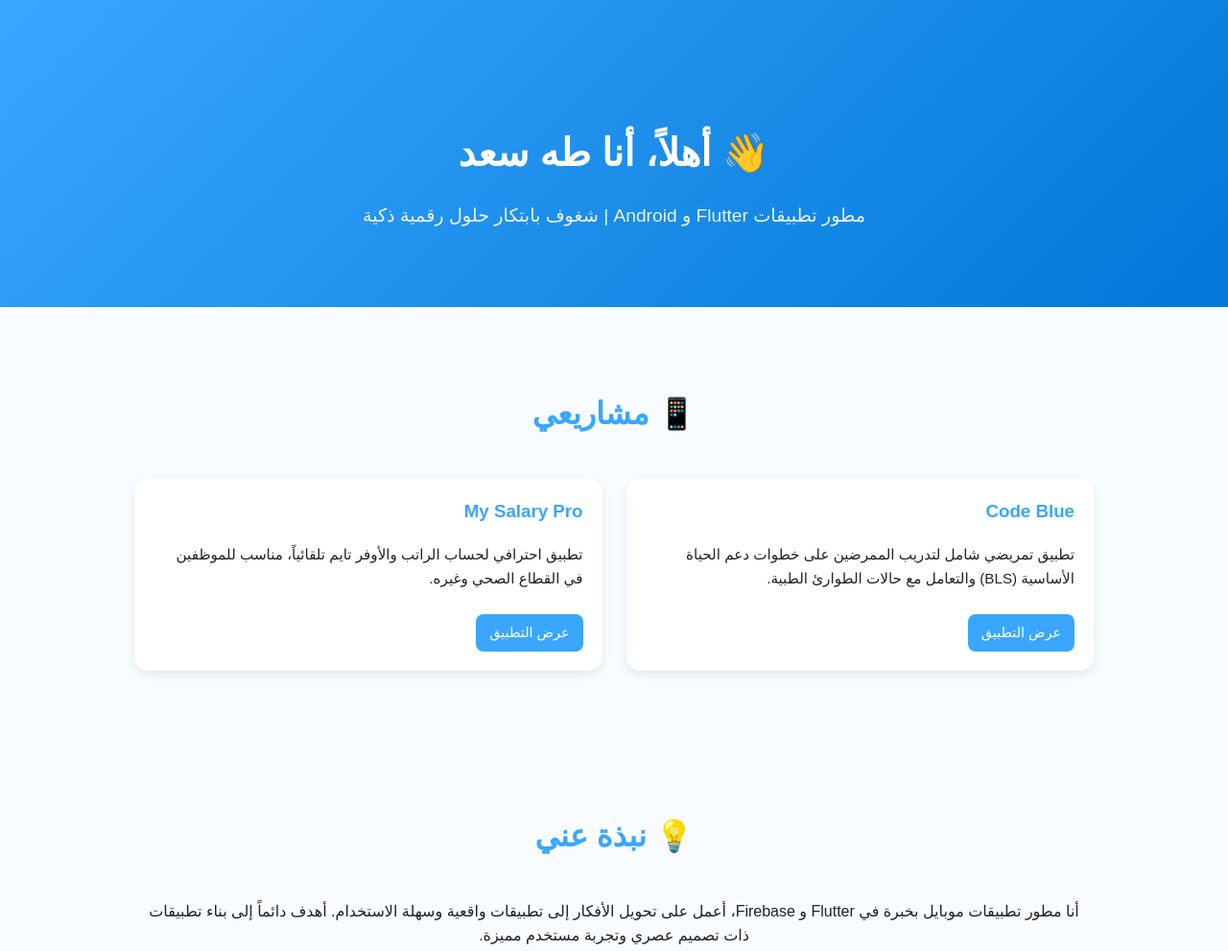
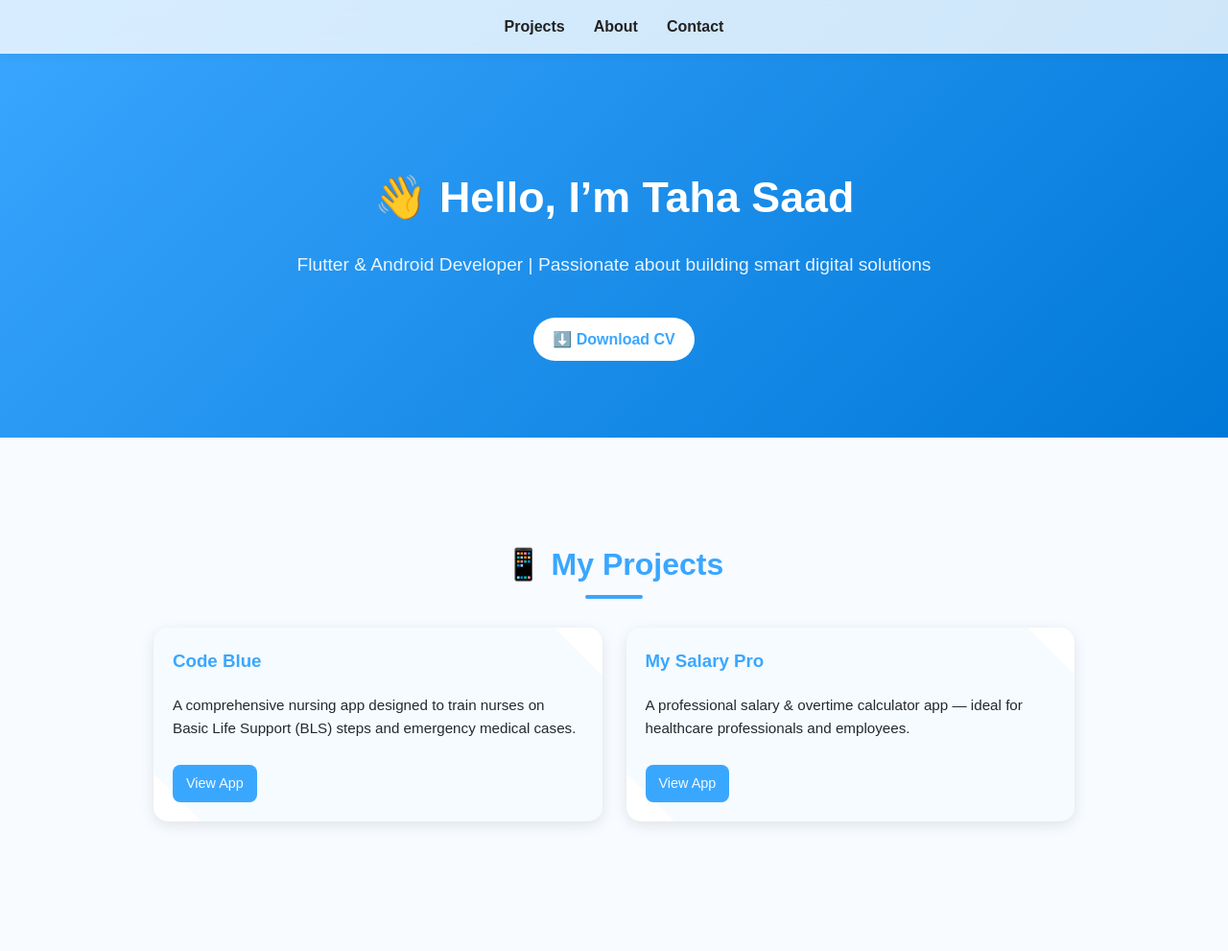
Before and after one commit to tahaSaad567/Taha, a plain HTML site: page index.html in a window 1280 px wide. Shown: the top 991 px of the page at 96% size. Drawn offline with Linux system fonts and the light colour scheme.

Commit message:
Update index.html

```diff
--- a/index.html
+++ b/index.html
@@ -1,36 +1,69 @@
 <!DOCTYPE html>
-<html lang="ar" dir="rtl">
+<html lang="en" dir="ltr">
 <head>
   <meta charset="UTF-8">
   <meta name="viewport" content="width=device-width, initial-scale=1.0">
-  <title>بورتفوليو — طه سعد</title>
+  <title>Taha Saad — Portfolio</title>
   <style>
     :root {
       --main-color: #3aa6ff;
       --bg-color: #f8fbff;
       --text-color: #222;
       --card-bg: #fff;
-      --shadow: 0 4px 10px rgba(0, 0, 0, 0.08);
+      --shadow: 0 4px 15px rgba(0, 0, 0, 0.1);
+      --transition: all 0.4s ease;
+    }
+
+    * {
+      box-sizing: border-box;
     }
 
     body {
-      font-family: "Cairo", sans-serif;
+      font-family: "Poppins", sans-serif;
       background-color: var(--bg-color);
       margin: 0;
       color: var(--text-color);
       line-height: 1.6;
       scroll-behavior: smooth;
+      overflow-x: hidden;
+    }
+
+    /* Navbar */
+    nav {
+      position: fixed;
+      top: 0;
+      width: 100%;
+      background: rgba(255, 255, 255, 0.8);
+      backdrop-filter: blur(10px);
+      box-shadow: 0 2px 10px rgba(0, 0, 0, 0.05);
+      display: flex;
+      justify-content: center;
+      gap: 30px;
+      padding: 15px 0;
+      z-index: 1000;
+    }
+
+    nav a {
+      text-decoration: none;
+      color: var(--text-color);
+      font-weight: 600;
+      transition: var(--transition);
+    }
+
+    nav a:hover {
+      color: var(--main-color);
     }
 
     header {
       text-align: center;
-      padding: 100px 20px 60px;
+      padding: 140px 20px 80px;
       background: linear-gradient(135deg, var(--main-color), #0078d7);
       color: white;
+      animation: fadeIn 1s ease-out;
     }
 
     header h1 {
-      font-size: 2.5rem;
+      font-size: 2.8rem;
       margin-bottom: 10px;
     }
 
@@ -39,10 +72,36 @@
       opacity: 0.9;
     }
 
+    .btn {
+      display: inline-block;
+      margin-top: 20px;
+      background: white;
+      color: var(--main-color);
+      padding: 10px 20px;
+      border-radius: 30px;
+      text-decoration: none;
+      font-weight: bold;
+      transition: var(--transition);
+    }
+
+    .btn:hover {
+      background: var(--main-color);
+      color: white;
+      transform: scale(1.05);
+    }
+
     section {
-      padding: 60px 20px;
+      padding: 80px 20px;
       max-width: 1000px;
       margin: auto;
+      opacity: 0;
+      transform: translateY(30px);
+      transition: opacity 0.8s ease, transform 0.8s ease;
+    }
+
+    section.visible {
+      opacity: 1;
+      transform: translateY(0);
     }
 
     h2 {
@@ -50,6 +109,19 @@
       color: var(--main-color);
       margin-bottom: 40px;
       font-size: 2rem;
+      position: relative;
+    }
+
+    h2::after {
+      content: "";
+      position: absolute;
+      width: 60px;
+      height: 4px;
+      background: var(--main-color);
+      left: 50%;
+      transform: translateX(-50%);
+      bottom: -10px;
+      border-radius: 2px;
     }
 
     .projects {
@@ -63,11 +135,29 @@
       border-radius: 15px;
       box-shadow: var(--shadow);
       padding: 20px;
-      transition: transform 0.3s ease;
+      transition: var(--transition);
+      position: relative;
+      overflow: hidden;
+    }
+
+    .project-card::before {
+      content: "";
+      position: absolute;
+      top: -50%;
+      left: -50%;
+      width: 200%;
+      height: 200%;
+      background: rgba(58, 166, 255, 0.05);
+      transform: rotate(45deg);
+      transition: var(--transition);
+    }
+
+    .project-card:hover::before {
+      background: rgba(58, 166, 255, 0.1);
     }
 
     .project-card:hover {
-      transform: translateY(-8px);
+      transform: translateY(-8px) scale(1.02);
     }
 
     .project-card h3 {
@@ -88,7 +178,7 @@
       padding: 8px 14px;
       border-radius: 8px;
       font-size: 0.9rem;
-      transition: background 0.3s;
+      transition: var(--transition);
     }
 
     .project-card a:hover {
@@ -105,10 +195,12 @@
       text-decoration: none;
       font-weight: bold;
       font-size: 1.1rem;
+      transition: var(--transition);
     }
 
     .contact a:hover {
       text-decoration: underline;
+      color: #0078d7;
     }
 
     footer {
@@ -117,6 +209,11 @@
       background-color: #e9f4ff;
       color: #555;
       font-size: 0.9rem;
+    }
+
+    @keyframes fadeIn {
+      from { opacity: 0; transform: translateY(20px); }
+      to { opacity: 1; transform: translateY(0); }
     }
 
     @media (max-width: 600px) {
@@ -128,47 +225,70 @@
 </head>
 <body>
 
+  <!-- Navbar -->
+  <nav>
+    <a href="#projects">Projects</a>
+    <a href="#about">About</a>
+    <a href="#contact">Contact</a>
+  </nav>
+
   <!-- Hero -->
   <header>
-    <h1>👋 أهلاً، أنا طه سعد</h1>
-    <p>مطور تطبيقات Flutter و Android | شغوف بابتكار حلول رقمية ذكية</p>
+    <h1>👋 Hello, I’m Taha Saad</h1>
+    <p>Flutter & Android Developer | Passionate about building smart digital solutions</p>
+    <a href="cv.pdf" class="btn" download>⬇️ Download CV</a>
   </header>
 
   <!-- Projects -->
   <section id="projects">
-    <h2>📱 مشاريعي</h2>
+    <h2>📱 My Projects</h2>
     <div class="projects">
       <div class="project-card">
         <h3>Code Blue</h3>
-        <p>تطبيق تمريضي شامل لتدريب الممرضين على خطوات دعم الحياة الأساسية (BLS) والتعامل مع حالات الطوارئ الطبية.</p>
-        <a href="https://play.google.com/store/apps/details?id=code.blue" target="_blank">عرض التطبيق</a>
+        <p>A comprehensive nursing app designed to train nurses on Basic Life Support (BLS) steps and emergency medical cases.</p>
+        <a href="https://play.google.com/store/apps/details?id=com.tahasaad.codeblue" target="_blank">View App</a>
       </div>
       <div class="project-card">
         <h3>My Salary Pro</h3>
-        <p>تطبيق احترافي لحساب الراتب والأوفر تايم تلقائياً، مناسب للموظفين في القطاع الصحي وغيره.</p>
-        <a href="https://play.google.com/store/apps/details?id=my.salary.pro" target="_blank">عرض التطبيق</a>
+        <p>A professional salary & overtime calculator app — ideal for healthcare professionals and employees.</p>
+        <a href="https://play.google.com/store/apps/details?id=com.tahasaad.mysalarypro" target="_blank">View App</a>
       </div>
     </div>
   </section>
 
   <!-- About -->
   <section class="about" id="about">
-    <h2>💡 نبذة عني</h2>
-    <p>أنا مطور تطبيقات موبايل بخبرة في Flutter و Firebase، أعمل على تحويل الأفكار إلى تطبيقات واقعية وسهلة الاستخدام.
-       أهدف دائماً إلى بناء تطبيقات ذات تصميم عصري وتجربة مستخدم مميزة.</p>
+    <h2>💡 About Me</h2>
+    <p>I’m a mobile app developer experienced in Flutter and Firebase.
+       I love transforming ideas into real, user-friendly apps with modern designs and smooth user experiences.</p>
   </section>
 
   <!-- Contact -->
   <section class="contact" id="contact">
-    <h2>📬 تواصل معي</h2>
-    <a href="mailto:tahasaad.dev@gmail.com">📧 بريد إلكتروني</a>
-    <a href="https://github.com/taha">💻 GitHub</a>
-    <a href="https://linkedin.com/in/taha-saad">🔗 LinkedIn</a>
+    <h2>📬 Contact Me</h2>
+    <a href="mailto:tahasaad567@gmail.com">📧 Email</a>
+    <a href="https://github.com/taha" target="_blank">💻 GitHub</a>
+    <a href="https://linkedin.com/in/taha-saad" target="_blank">🔗 LinkedIn</a>
   </section>
 
   <footer>
-    © 2025 طه سعد — جميع الحقوق محفوظة
+    © 2025 Taha Saad — All rights reserved
   </footer>
 
+  <!-- Scroll Animation -->
+  <script>
+    const sections = document.querySelectorAll("section");
+
+    const revealSection = () => {
+      const trigger = window.innerHeight * 0.85;
+      sections.forEach(sec => {
+        const top = sec.getBoundingClientRect().top;
+        if (top < trigger) sec.classList.add("visible");
+      });
+    };
+
+    window.addEventListener("scroll", revealSection);
+    revealSection();
+  </script>
 </body>
 </html>
```
